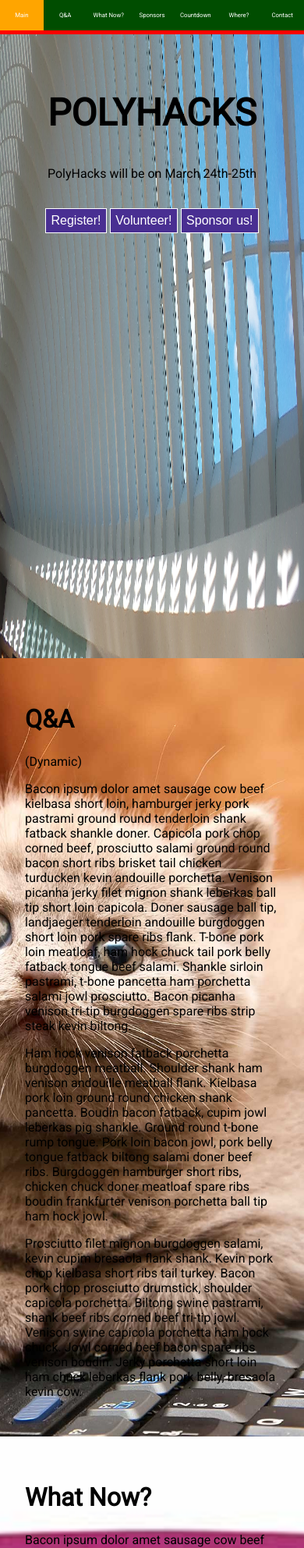
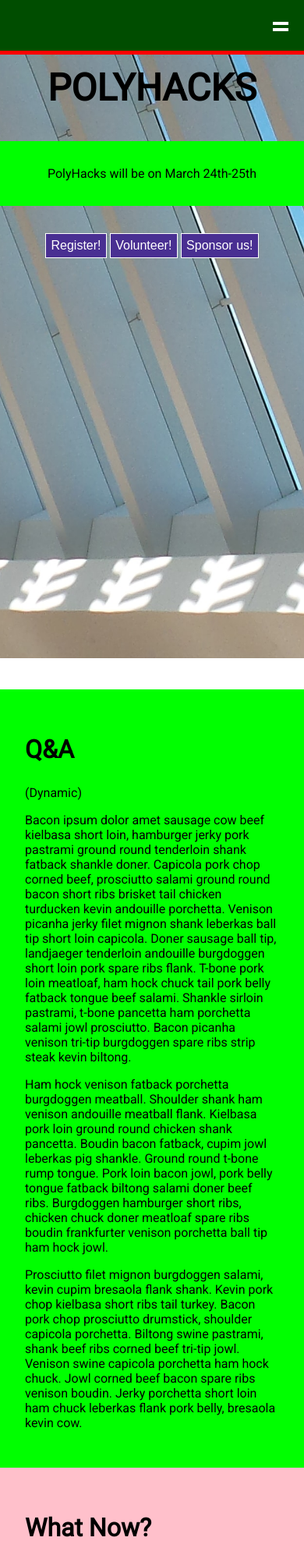
Before and after one commit to bromontana/PolyHacks-com, a PHP site: page / in a window 390 px wide. Shown: the top 1985 px of the page at 78% size. Run offline with PHP 8.4, Linux system fonts and the light colour scheme.

Commit message:
Added navbar improvements (mobile dropdown), started work on styling

```diff
--- a/index.html
+++ b/index.html
@@ -19,24 +19,46 @@
               rel="stylesheet">
         <link rel=stylesheet href=styles.css>
         <link rel=stylesheet href=sections.css>
+        <link rel=stylesheet href=mobile.css>
+        <link rel=stylesheet href=scrollbars.css>
 
         <script src=jquery.min.js></script>
         <script src=index.js></script>
+        <script src=mobile.js></script>
     </head>
     <body>
-        <nav>
-            <a href=#main>Main</a>
-            <a href=#qa>Q&amp;A</a>
-            <a href=#whatnow>What Now?</a>
-            <a href=#sponsors>Sponsors</a>
-            <a href=#countdown>Countdown</a>
-            <a href=#map>Where?</a>
-            <a href=#contact>Contact</a>
+        <nav id=navbar>
+            <a href=#main class=current>
+                <span>Home<div class=bar></div></span>
+            </a>
+            <a href=#qa>
+                <span>Q&amp;A<div class=bar></div></span>
+            </a>
+            <a href=#whatnow>
+                <span>What Now?<div class=bar></div></span>
+            </a>
+            <a href=#sponsors>
+                <span>Sponsors<div class=bar></div></span>
+            </a>
+            <a href=#countdown>
+                <span>Countdown<div class=bar></div></span>
+            </a>
+            <a href=#map>
+                <span>Where?<div class=bar></div></span>
+            </a>
+            <!--<a href=#contact>
+                <span>Contact<div class=bar></div></span>
+            </a>-->
+            <a href=# id=dropdown class=mobile>
+                <img src=resources/hamburger.png
+                     alt="Click to show links"
+                     width=20 height=20>
+            </a>
         </nav>
         <nav class=hidden><a href="#">d</a></nav>
 
         <section id=main_s>
-            <a id=main></a>
+            <a id=main class=navLink></a>
             <h1>POLYHACKS</h1>
             <p>PolyHacks will be on March 24th-25th</p>
             <br>
@@ -57,38 +79,61 @@
         </section>
 
         <section id=qa_s class=devel>
-            <a id=qa></a>
+            <a id=qa class=navLink></a>
             <h1>Q&amp;A</h1>
             (Dynamic)
         </section>
 
         <section id=whatnow_s class=devel>
-            <a id=whatnow></a>
+            <a id=whatnow class=navLink></a>
             <h1>What Now?</h1>
         </section>
 
         <section id=sponsors_s class=devel>
-            <a id=sponsors></a>
+            <a id=sponsors class=navLink></a>
             <h1>Sponsors (hide?)</h1>
             (Dynamic)
+            Florida Polytechnic University
+            <br>
+            SGA
+            <br>
+            SHAPE
+            <br>
+            MLH
+            <br>
+            Others
         </section>
 
         <section id=countdown_s class=devel>
-            <a id=countdown></a>
+            <a id=countdown class=navLink></a>
             <h1>When?</h1>
         </section>
 
         <section id=map_s class=devel>
-            <a id=map></a>
+            <a id=map class=navLink></a>
             <h1>Where?</h1>
         </section>
 
         <section id=contact_s class=devel>
-            <a id=contact></a>
+            <a id=contact class=navLink></a>
             <h1>Who?</h1>
         </section>
 
+        <footer id=copyright>
+            <a href="https://github.com/PrivacyPolicy/PolyHacks-com"
+               target=_blank>&copy; Gabriel Hutchison</a>
+        </footer>
+
         <!-- dynamic objects -->
-        <div id=tooltip></div>
+        <div id=tooltip class=hidden></div>
+
+        <script>
+        // add temporary filler text
+        $("section.devel").append("\
+                <p>Bacon ipsum dolor amet sausage cow beef kielbasa short loin, hamburger jerky pork pastrami ground round tenderloin shank fatback shankle doner. Capicola pork chop corned beef, prosciutto salami ground round bacon short ribs brisket tail chicken turducken kevin andouille porchetta. Venison picanha jerky filet mignon shank leberkas ball tip short loin capicola. Doner sausage ball tip, landjaeger tenderloin andouille burgdoggen short loin pork spare ribs flank. T-bone pork loin meatloaf, ham hock chuck tail pork belly fatback tongue beef salami. Shankle sirloin pastrami, t-bone pancetta ham porchetta salami jowl prosciutto. Bacon picanha venison tri-tip burgdoggen spare ribs strip steak kevin biltong.</p>\
+                <p>Ham hock venison fatback porchetta burgdoggen meatball. Shoulder shank ham venison andouille meatball flank. Kielbasa pork loin ground round chicken shank pancetta. Boudin bacon fatback, cupim jowl leberkas pig shankle. Ground round t-bone rump tongue. Pork loin bacon jowl, pork belly tongue fatback biltong salami doner beef ribs. Burgdoggen hamburger short ribs, chicken chuck doner meatloaf spare ribs boudin frankfurter venison porchetta ball tip ham hock jowl.</p>\
+                <p>Prosciutto filet mignon burgdoggen salami, kevin cupim bresaola flank shank. Kevin pork chop kielbasa short ribs tail turkey. Bacon pork chop prosciutto drumstick, shoulder capicola porchetta. Biltong swine pastrami, shank beef ribs corned beef tri-tip jowl. Venison swine capicola porchetta ham hock chuck. Jowl corned beef bacon spare ribs venison boudin. Jerky porchetta short loin ham chuck leberkas flank pork belly, bresaola kevin cow.</p>"
+                           );
+        </script>
     </body>
 </html>
--- a/index.js
+++ b/index.js
@@ -1,7 +1,7 @@
 // Enabled smooth scrolling
 const SCROLL_DUR = 500;
 $(function() {
-  $('a[href*="#"]:not([href="#"])').click(function() {
+    $('a[href*="#"]:not([href="#"])').click(function(event) {
         if (location.pathname.replace(/^\//,'') == this.pathname.replace(/^\//,'') && location.hostname == this.hostname) {
             var target = $(this.hash);
             target = target.length ? target : $('[name=' + this.hash.slice(1) +']');
@@ -15,17 +15,14 @@ $(function() {
                 }
             }
     });
+    $('a[href="#"]').click(function(event) {
+        event.preventDefault();
+    });
 });
 
+// show the tooltip
 $(function() {
-    $("section.devel").append("\
-            <p>Bacon ipsum dolor amet sausage cow beef kielbasa short loin, hamburger jerky pork pastrami ground round tenderloin shank fatback shankle doner. Capicola pork chop corned beef, prosciutto salami ground round bacon short ribs brisket tail chicken turducken kevin andouille porchetta. Venison picanha jerky filet mignon shank leberkas ball tip short loin capicola. Doner sausage ball tip, landjaeger tenderloin andouille burgdoggen short loin pork spare ribs flank. T-bone pork loin meatloaf, ham hock chuck tail pork belly fatback tongue beef salami. Shankle sirloin pastrami, t-bone pancetta ham porchetta salami jowl prosciutto. Bacon picanha venison tri-tip burgdoggen spare ribs strip steak kevin biltong.</p>\
-            <p>Ham hock venison fatback porchetta burgdoggen meatball. Shoulder shank ham venison andouille meatball flank. Kielbasa pork loin ground round chicken shank pancetta. Boudin bacon fatback, cupim jowl leberkas pig shankle. Ground round t-bone rump tongue. Pork loin bacon jowl, pork belly tongue fatback biltong salami doner beef ribs. Burgdoggen hamburger short ribs, chicken chuck doner meatloaf spare ribs boudin frankfurter venison porchetta ball tip ham hock jowl.</p>\
-            <p>Prosciutto filet mignon burgdoggen salami, kevin cupim bresaola flank shank. Kevin pork chop kielbasa short ribs tail turkey. Bacon pork chop prosciutto drumstick, shoulder capicola porchetta. Biltong swine pastrami, shank beef ribs corned beef tri-tip jowl. Venison swine capicola porchetta ham hock chuck. Jowl corned beef bacon spare ribs venison boudin. Jerky porchetta short loin ham chuck leberkas flank pork belly, bresaola kevin cow.</p>"
-                       );
-
     $("button.showTooltip").hover(function(event) {
-        console.log(event);
         showTooltip(event.currentTarget,
                     event.currentTarget.getAttribute("tooltip"));
 
@@ -35,8 +32,6 @@ $(function() {
             $(event.currentTarget).unbind("mouseout", mouseOut);
         }
     });
-});
-
     function showTooltip(elem, text) {
         const MARGIN = 5;
         $elem = $(elem);
@@ -51,3 +46,26 @@ function showTooltip(elem, text) {
     function hideTooltip() {
         $("#tooltip").addClass("hidden");
     }
+});
+
+// watch scrolling and update navbar accordingly
+$(function() {
+    $(document).scroll(updateNavBar);
+    updateNavBar();
+    function updateNavBar() {
+        const MARGIN = 100;
+        var i = 0, offset, scrollY = window.pageYOffset;
+        while (offset = $("a.navLink").eq(++i).offset()) {
+            //console.log(offset.top + " > " + scrollY);
+            if (offset.top > scrollY + MARGIN) {
+                var id = $("a.navLink").eq(i - 1).attr("id");
+                $("nav > a").removeClass("current");
+                $("nav > a[href='#" + id + "']").addClass("current");
+                //console.log(id);
+                return;
+            }
+        }
+        // if you get here, you're at the bottom of the page
+        $("a#dropdown").prev().addClass("current");
+    }
+});
--- /dev/null
+++ b/mobile.css
@@ -0,0 +1,47 @@
+.mobile {
+    display: none;
+}
+
+@media screen and (max-width: 650px) {
+    body {
+        background-attachment: scroll;
+    }
+    nav:not(.hidden) {
+        width: 100%;
+        flex-direction: column;
+        text-align: right;
+        justify-content: flex-end;
+    }
+    nav:not(.hidden) > a {
+        text-align: right;
+        padding-right: 20px;
+        box-sizing: border-box;
+        font-size: 20pt;
+        line-height: 65px;
+    }
+    nav:not(.hidden) > a:not(#dropdown) {
+        opacity: 0;
+        pointer-events: none;
+        height: 0;
+    }
+    nav:not(.hidden) > a:not(#dropdown).animate {
+        transition: height .5s, opacity .4s;
+    }
+    nav:not(.hidden).showing > a:not(#dropdown) {
+        pointer-events: all;
+        height: 65px;
+        opacity: 1;
+    }
+    nav > a#dropdown {
+        height: 65px;
+    }
+    .mobile {
+        display: block;
+    }
+}
+
+@media screen and (max-width: 375px) {
+    body {
+        width: 350px;
+    }
+}
--- a/sections.css
+++ b/sections.css
@@ -3,19 +3,19 @@
     text-align: center;
 }
 #qa_s {
-    background-image: url(resources/background2.jpg);
+    background-color: lime;
 }
 #whatnow_s {
-    background-image: url(resources/background4.jpg);
+    background-color: pink;
 }
 #sponsors_s {
-    background-image: url(resources/background5.jpg);
+    background-color: lime;
 }
 #countdown_s {
-    background-image: url(resources/background3.jpg);
+    background-color: pink;
 }
 #map_s {
-    background-image: url(resources/background6.jpg);
+    background-color: lime;
 }
 #contact_s {
     background-color: #333;
@@ -27,3 +27,11 @@
 #main_s h1 {
     font-size: 3em;
 }
+#main_s {
+    padding: 0;
+}
+#main_s > p {
+    width: 100%;
+    padding: 2em 0;
+    background: lime;
+}
--- a/styles.css
+++ b/styles.css
@@ -52,6 +52,7 @@ nav.hidden {
     pointer-events: none;
 }
 nav > a {
+    position: relative;
     background: rgba(0, 255, 0, .3);
     width: 100%;
     font-size: 2vw;
@@ -66,9 +67,27 @@ nav > a {
 
     transition: background .3s;
 }
-nav > a:hover {
-    background: orange;
+nav > a > span {
+    position: relative;
 }
+nav > a .bar {
+    position: absolute;
+    background: white;
+    height: 2px;
+    top: calc(50% + .5 * 13pt + 5px);
+    width: 100%;
+    left: 50%;
+
+    transform: translateX(-50%) scaleX(0);
+    transition: transform .3s;
+}
+nav > a:hover .bar {
+    transform: translateX(-50%) scaleX(.95);
+}
+nav > a.current:not(:hover) .bar {
+    transform: translateX(-50%) scaleX(.8);
+}
+
 @media screen and (min-width: 1000px) {
     nav > a {
         font-size: calc(1000px * 0.02);
@@ -77,7 +96,7 @@ nav > a:hover {
     }
 }
 
-a[id] {
+a.navLink {
     position: relative;
     top: -12.5vw;
     display: block;
@@ -86,8 +105,12 @@ a[id] {
     background: pink;
     height: 0;
 }
+a#dropdown > img {
+    vertical-align: middle;
+}
+
 @media screen and (min-width: 1000px) {
-    a[id] {
+    a.navLink {
         top: calc(1000px * -.125);
     }
 }
@@ -135,6 +158,24 @@ button:active {
     color: grey;
 }
 
+a {
+    color: inherit;
+    text-decoration: underline;
+}
+
+footer#copyright {
+    text-align: center;
+    width: 100%;
+    height: 100px;
+    line-height: 100px;
+    background: black;
+    color: white;
+    text-decoration: none;
+}
+footer#copyright > a {
+    text-decoration: none;
+}
+
 #tooltip {
     height: 1em;
     background: rgba(0, 0, 0, .6);
@@ -147,10 +188,13 @@ button:active {
     color: white;
     padding: .5em;
     line-height: 1em;
+    white-space: nowrap;
 
     transition: opacity .1s, visibility .1s;
 }
 #tooltip.hidden {
     opacity: 0;
     visibility: hidden;
+    height: 0;
+    padding: 0;
 }
```
Also changed, not shown: mobile.js (added, +26 -0 lines), resources/hamburger.png (added), scrollbars.css (added), 1 other file. Lines whose indentation alone changed are shown as unchanged.
